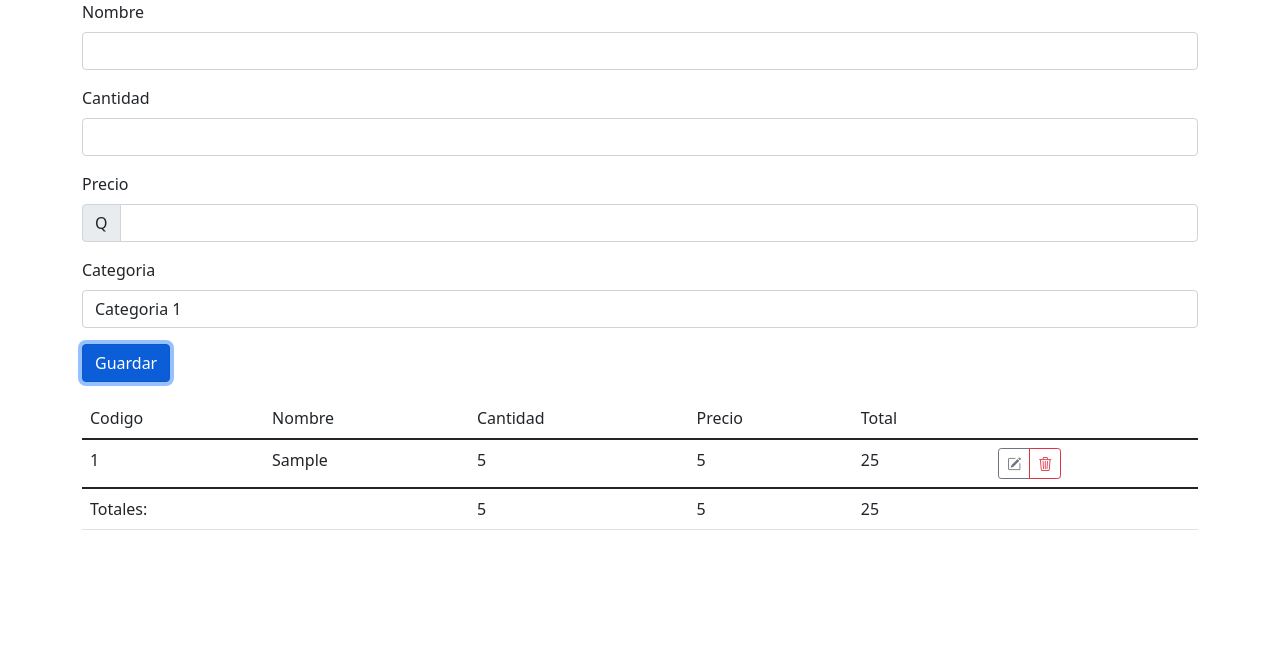
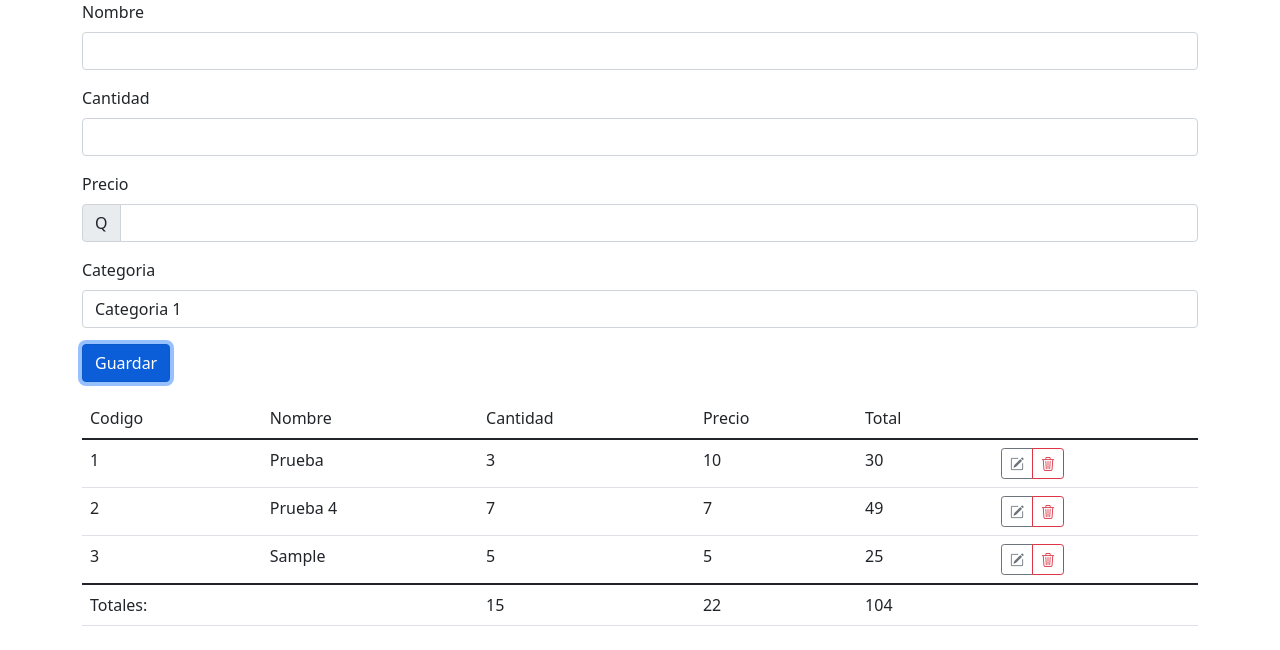
Before and after one commit to Jherson7/bootcamp-js-2022, a plain HTML site: page index.html in a window 1280 px wide. Both pictures are taken after typing "Sample", "5", "5" into the empty fields and a click on the button "Guardar". Drawn offline with nearby package versions, Linux system fonts and the light colour scheme.

Commit message:
Implementacion de formulario con Redux

```diff
--- a/func.js
+++ b/func.js
@@ -27,7 +27,7 @@ const formatoBienvenida = function(prefijo,texto)
 const mensaje = (prefijo, format) => (texto) => format(prefijo, texto)
 
 
-const formatoDespedida =(prefijo, texto) => `${prefijo} ${texto} ..(` //arrow function
+const formatoDespedida = (prefijo, texto) => `${prefijo} ${texto} ..(` //arrow function
 
 
 const bienvenida = mensaje("hola",formatoBienvenida)
--- /dev/null
+++ b/index-v2.js
@@ -0,0 +1,279 @@
+const form = document.getElementsByTagName("form")[0];
+const tbody = document.getElementsByTagName("tbody")[0];
+const cantidadTotalElement = document.getElementById("cantidad-total")
+const precioTotalElement = document.getElementById("precio-total")
+const granTotalElement = document.getElementById("gran-total")
+
+
+/** @type {HTMLInputElement} */
+const inputCodigo = document.getElementById("codigo")
+/** @type {HTMLInputElement} */
+const inputNombre = document.getElementById("nombre")
+/** @type {HTMLInputElement} */
+const inputCantidad = document.getElementById("cantidad")
+/** @type {HTMLInputElement} */
+const inputPrecio = document.getElementById("precio")
+/** @type {HTMLInputElement} */
+const selectCategoria = document.getElementById("categoria")
+
+
+
+const preloadedState ={
+    producto :{},
+    productos: []
+}
+
+
+let indice = 0
+
+const reducer = (state,action) => {
+
+    console.log("viene: ", action.type)
+
+    if(action.type =="producto-agregado"){
+        indice++
+        const producto = action.payload
+        const total = producto.cantidad * producto.precio
+        const codigo = indice
+        return {
+            ...state,
+            productos : [
+                ...state.productos,
+                {
+                    ...producto,
+                    codigo,
+                    total
+
+                }
+            ]
+        }
+    }
+
+    if (action.type =="producto-modificado"){
+        const productos = state.productos.slice()//hacemos copia del original
+        const producto = action.payload
+        const codigo = producto.codigo
+        const total = producto.cantidad * producto.precio
+        const old = productos.find((item)=> item.codigo == codigo)
+        const index = productos.indexOf(old)
+        productos[index] = {...producto,total}
+
+        return {
+            ...state,
+            productos
+        }
+    }
+
+    if (action.type =="producto-eliminado"){
+        const codigo = action.payload.codigo
+        const productos = state.productos.filter((item)=> item.codigo!= codigo)
+        return {
+            ...state,
+            productos
+        }
+    }
+
+    if (action.type =="producto-seleccionado"){
+        const codigo = action.payload.codigo
+        return (
+            {
+            ...state,
+            producto: state.productos.find(x => x.codigo == codigo) || {}
+            }
+        )
+    }
+
+
+
+    return state
+}
+
+const store = Redux.createStore(reducer, preloadedState)
+
+let latestState
+
+const unsuscribe = store.subscribe( () => {
+    let currentState = store.getState()
+    if(currentState != latestState){
+        latestState = currentState
+        renderForm(currentState.producto)
+        renderTable(currentState.productos)
+    }
+
+})
+
+function renderTable(productos)
+{
+
+const filas = productos.map((item)=> {
+        const tr = document.createElement("tr")
+        tr.innerHTML =
+        `
+            <td>${item.codigo}</td>
+            <td>${item.nombre}</td>
+            <td>${item.cantidad}</td>
+            <td>${item.precio}</td>
+            <td>${item.total}</td>
+            <td>
+                <div class ="btn-group">
+                    <a title="Editar" href="#" onclick="onEdit(event)" class="btn btn-sm btn-outline-secondary"><i class="bi bi-pencil-square"></i></a>
+                    <a title="Eliminar" href='#' onclick="onDelete(event)" class="btn btn-sm btn-outline-danger"><i class="bi bi-trash3"></i></a>
+                </div>
+            </td>
+        `
+        const [editar,eliminar] = tr.getElementsByTagName("a")
+
+        eliminar.addEventListener("click", (event) =>{
+            event.preventDefault()
+            store.dispatch({
+                type:"producto-eliminado",
+                payload: {
+                    codigo: item.codigo
+                }
+            })
+        })
+
+        editar.addEventListener("click", (event) =>{
+            event.preventDefault()
+            store.dispatch({
+                type:"producto-seleccionado",
+                payload: {
+                    codigo: item.codigo
+                }
+            })
+        })
+
+        return tr
+    })
+
+
+    tbody.innerHTML =""
+
+    filas.forEach((item) => {
+        tbody.appendChild(item)
+    })
+
+    cantidadTotalElement.innerHTML = sum(productos, x => x.cantidad)
+    precioTotalElement.innerHTML = sum(productos, x => x.precio)
+    granTotalElement.innerHTML = sum(productos,x => x.total)
+
+    function sum(elementos, selector){
+        return elementos
+                .map(selector)
+                .reduce((a,b) => a+b,0)
+    }
+}
+
+
+function renderForm(producto){
+    inputCodigo.value = producto.codigo || ""
+    inputNombre.value = producto.nombre || ""
+    inputCantidad.value = producto.cantidad || ""
+    inputPrecio.value = producto.precio || ""
+    selectCategoria.value = producto.categoria || 1
+}
+
+
+
+form.addEventListener("submit", onSubmit);
+
+/**
+ *
+ *
+ * @param {Event} event
+ */
+function onSubmit(event){
+    event.preventDefault()//podemos ejecutar en un evento y previene su funcionamento por defecto
+
+    const data = new FormData(form)
+    const values = Array.from(data.entries())
+
+    const [frmCodigo, frmNombre, frmCantidad, frmPRecio, frmCategoria] = values
+
+    let codigo      = parseInt(frmCodigo[1])
+    const nombre    = frmNombre[1]
+    const cantidad  = parseFloat(frmCantidad[1])
+    const precio    = parseFloat(frmPRecio[1])
+    const categoria = parseInt(frmCategoria[1])
+
+    if (codigo){
+        store.dispatch({
+            type:"producto-modificado",
+            payload:{
+                codigo,
+                nombre,
+                cantidad,
+                precio,
+                categoria
+            }
+        })
+    }else{
+        store.dispatch({
+            type:"producto-agregado",
+            payload:{
+                codigo,
+                nombre,
+                cantidad,
+                precio,
+                categoria
+            }
+        })
+    }
+
+    store.dispatch({
+        type:"producto-seleccionado",
+        payload: {
+            codigo: null
+        }
+    })
+}
+
+
+
+
+store.dispatch({
+    type: "producto-agregado",
+    payload: {
+        codigo:1,
+        nombre: "Prueba",
+        cantidad: 3,
+        precio:10,
+        categoria: 2
+    }
+})
+
+
+store.dispatch({
+    type: "producto-agregado",
+    payload: {
+        codigo:2 ,
+        nombre: "Prueba 2",
+        cantidad: 4,
+        precio:6,
+        categoria: 8
+    }
+})
+
+//unsuscribe()
+
+store.dispatch({
+    type: "producto-modificado",
+    payload: {
+        codigo:2 ,
+        nombre: "Prueba 4",
+        cantidad: 7,
+        precio:7,
+        categoria: 5
+    }
+})
+
+
+/*
+store.dispatch({
+    type: "producto-eliminado",
+    payload: {
+        codigo:2
+    }
+})
+
+*/
--- a/index.html
+++ b/index.html
@@ -4,7 +4,7 @@
     <meta charset="UTF-8">
     <meta http-equiv="X-UA-Compatible" content="IE=edge">
     <meta name="viewport" content="width=device-width, initial-scale=1.0">
-    <script async src="index.js"></script>
+
 
     <title>Bootcamp - JavaScript 001</title>
 
@@ -76,7 +76,8 @@
 
     </main>
 
-
+    <script src="https://unpkg.com/redux@4.1.2/dist/redux.min.js"></script>
+    <script src="index-v2.js"></script>
 
 </body>
 </html>
--- a/index.js
+++ b/index.js
@@ -9,8 +9,11 @@ const granTotalElement = document.getElementById("gran-total")
 const inputCodigo = document.getElementById("codigo")
 /** @type {HTMLInputElement} */
 const inputNombre = document.getElementById("nombre")
+/** @type {HTMLInputElement} */
 const inputCantidad = document.getElementById("cantidad")
+/** @type {HTMLInputElement} */
 const inputPrecio = document.getElementById("precio")
+/** @type {HTMLInputElement} */
 const selectCategoria = document.getElementById("categoria")
 
 let indice = 0;
```
Also changed, not shown: retos.js (added, +38 -0 lines).
